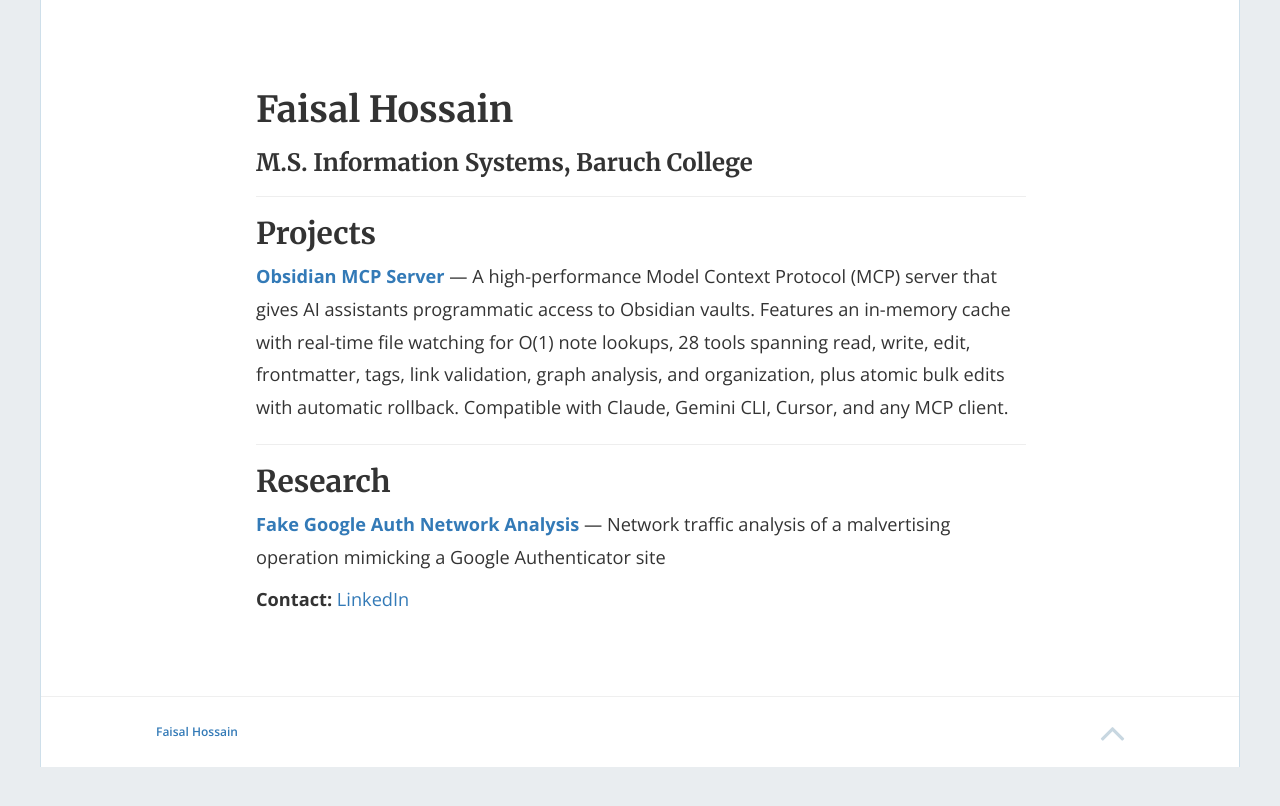
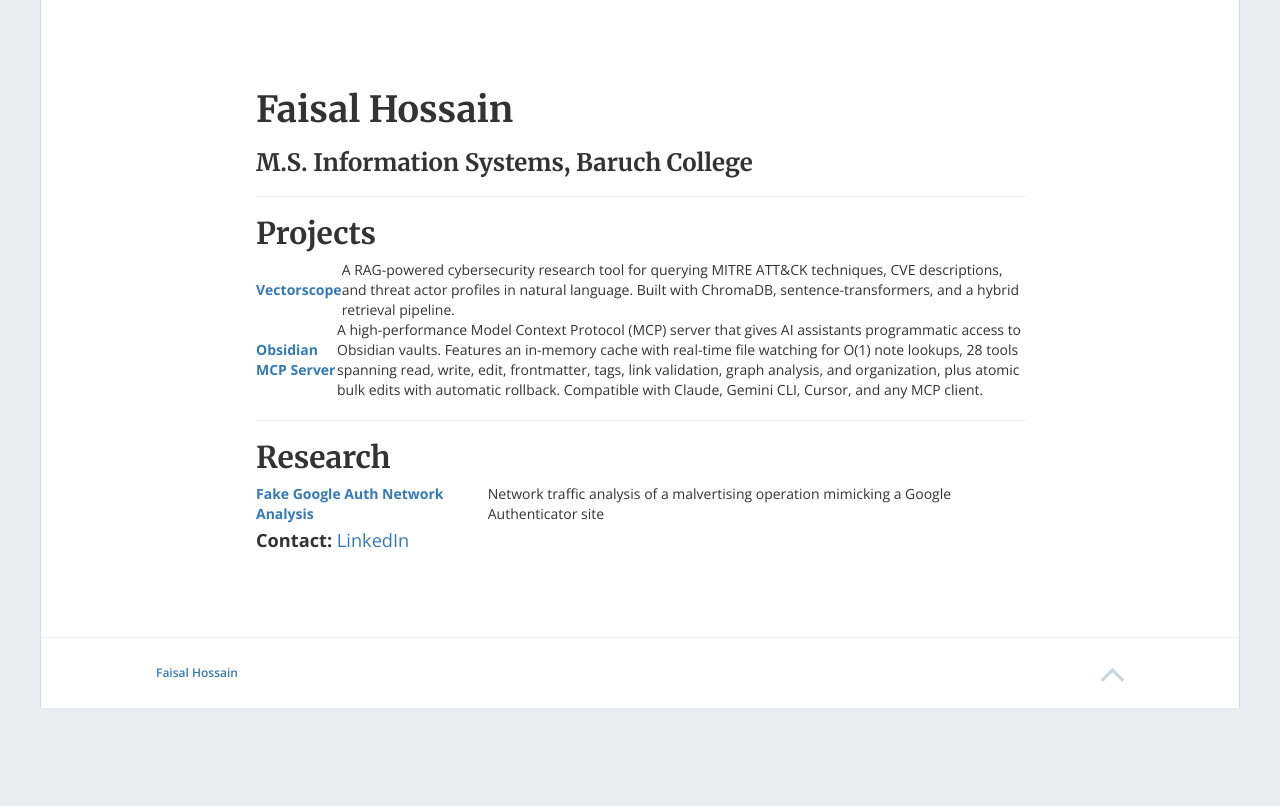
Before and after one commit to faisalhossainnyc/faisalhossainnyc.github.io, a Jekyll site: the page built from index.md, in a window 1280 px wide. Shown: the top 806 px of the page. Built offline with Jekyll 4.4.1, drawn with Linux system fonts in a browser that asks for light colours; nearby versions of some CDN libraries.

Commit message:
Add Vectorscope to projects

```diff
--- a/index.md
+++ b/index.md
@@ -10,12 +10,14 @@
 
 ## Projects
 
-**[Obsidian MCP Server](https://github.com/faisalhossainnyc/obsidian-mcp-server)** — A high-performance Model Context Protocol (MCP) server that gives AI assistants programmatic access to Obsidian vaults. Features an in-memory cache with real-time file watching for O(1) note lookups, 28 tools spanning read, write, edit, frontmatter, tags, link validation, graph analysis, and organization, plus atomic bulk edits with automatic rollback. Compatible with Claude, Gemini CLI, Cursor, and any MCP client.
+**[Vectorscope](https://github.com/faisalhossainnyc/vectorscope)** | A RAG-powered cybersecurity research tool for querying MITRE ATT&CK techniques, CVE descriptions, and threat actor profiles in natural language. Built with ChromaDB, sentence-transformers, and a hybrid retrieval pipeline.
+
+**[Obsidian MCP Server](https://github.com/faisalhossainnyc/obsidian-mcp-server)** | A high-performance Model Context Protocol (MCP) server that gives AI assistants programmatic access to Obsidian vaults. Features an in-memory cache with real-time file watching for O(1) note lookups, 28 tools spanning read, write, edit, frontmatter, tags, link validation, graph analysis, and organization, plus atomic bulk edits with automatic rollback. Compatible with Claude, Gemini CLI, Cursor, and any MCP client.
 
 ---
 
 ## Research
 
-**[Fake Google Auth Network Analysis](https://github.com/faisalhossainnyc/fake-google-auth-network-analysis)** — Network traffic analysis of a malvertising operation mimicking a Google Authenticator site
+**[Fake Google Auth Network Analysis](https://github.com/faisalhossainnyc/fake-google-auth-network-analysis)** | Network traffic analysis of a malvertising operation mimicking a Google Authenticator site
 
 **Contact:** [LinkedIn](https://www.linkedin.com/in/faisalhossainnyc)
```
